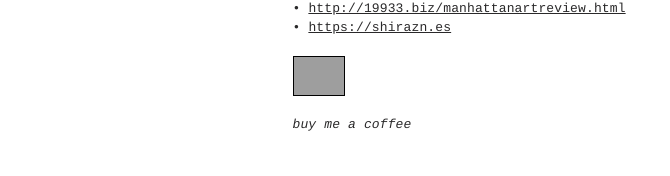
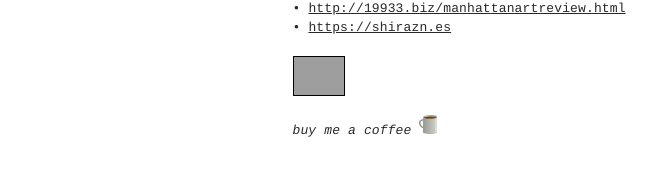
Before and after one commit to beccasinventory/live, a Jekyll site: the page built from pages/_posts/2021-05-08-my-links.md, in a window 1280 px wide. Shown: the part 191-367 px from the top of the page, without its empty margins (0-670 px from the left). Built offline with Jekyll 4.4.1, drawn with Linux system fonts in a browser that asks for light colours; a script that is not in the unit is left out; grey boxes are pictures that could not be loaded.

Commit message:
Update Pages “2021-05-08-my-links”

```diff
--- a/pages/_posts/2021-05-08-my-links.md
+++ b/pages/_posts/2021-05-08-my-links.md
@@ -16,4 +16,4 @@ FRIENDS\
 
 <a href="https://gossipsweb.net"><img src="https://gossipsweb.net/images/twwmwh-lime.jpg" alt="This website was made with hands." style="width: auto; height: 38px; border: 1px solid #000;" /></a>
 
-*buy me a coffee*
+*buy me a coffee* <img src="/assets/uploads/unnamed.png" style="height: 19px; width: auto; display: inline-block;">
```
Also changed, not shown: assets/uploads/unnamed.png (added).
